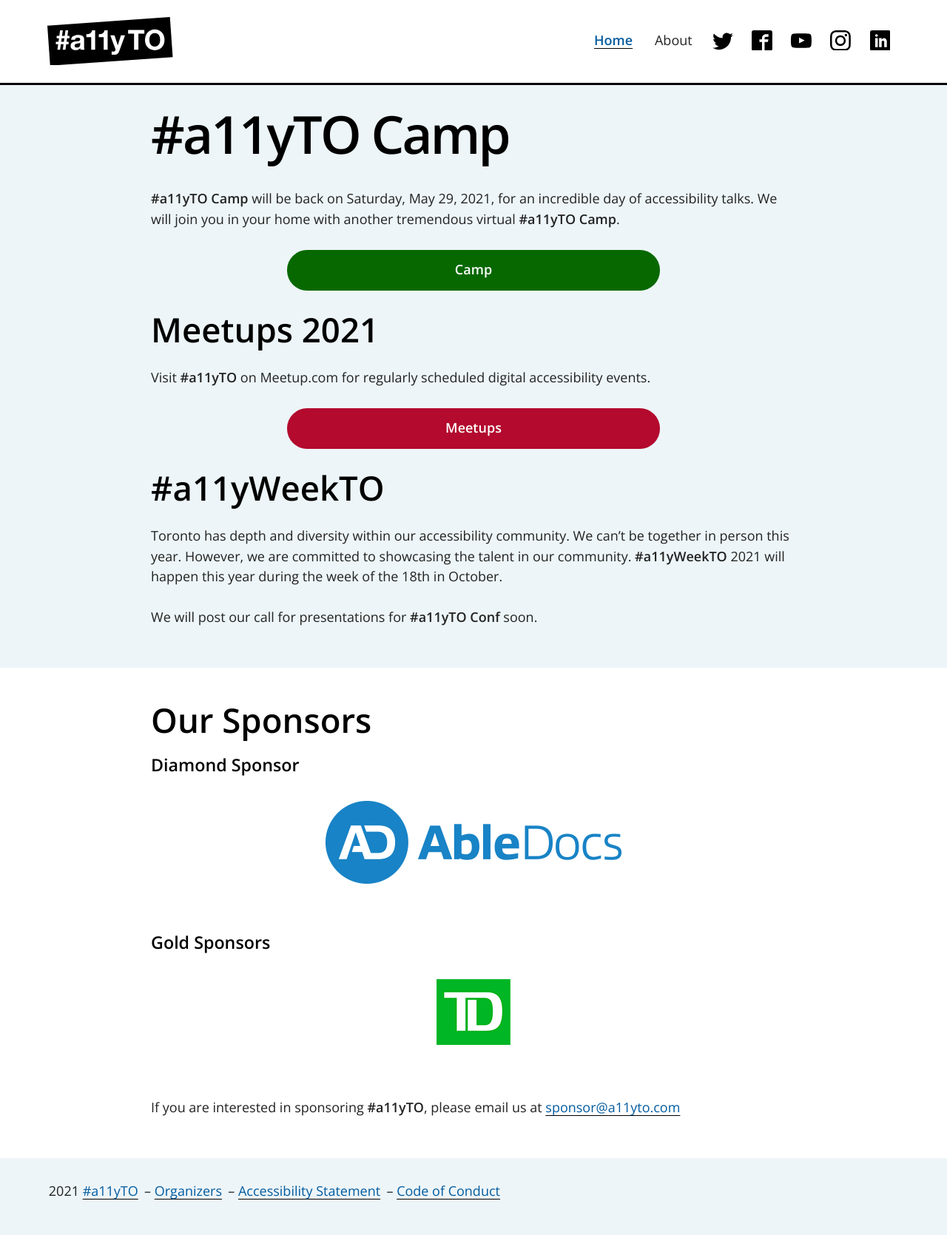
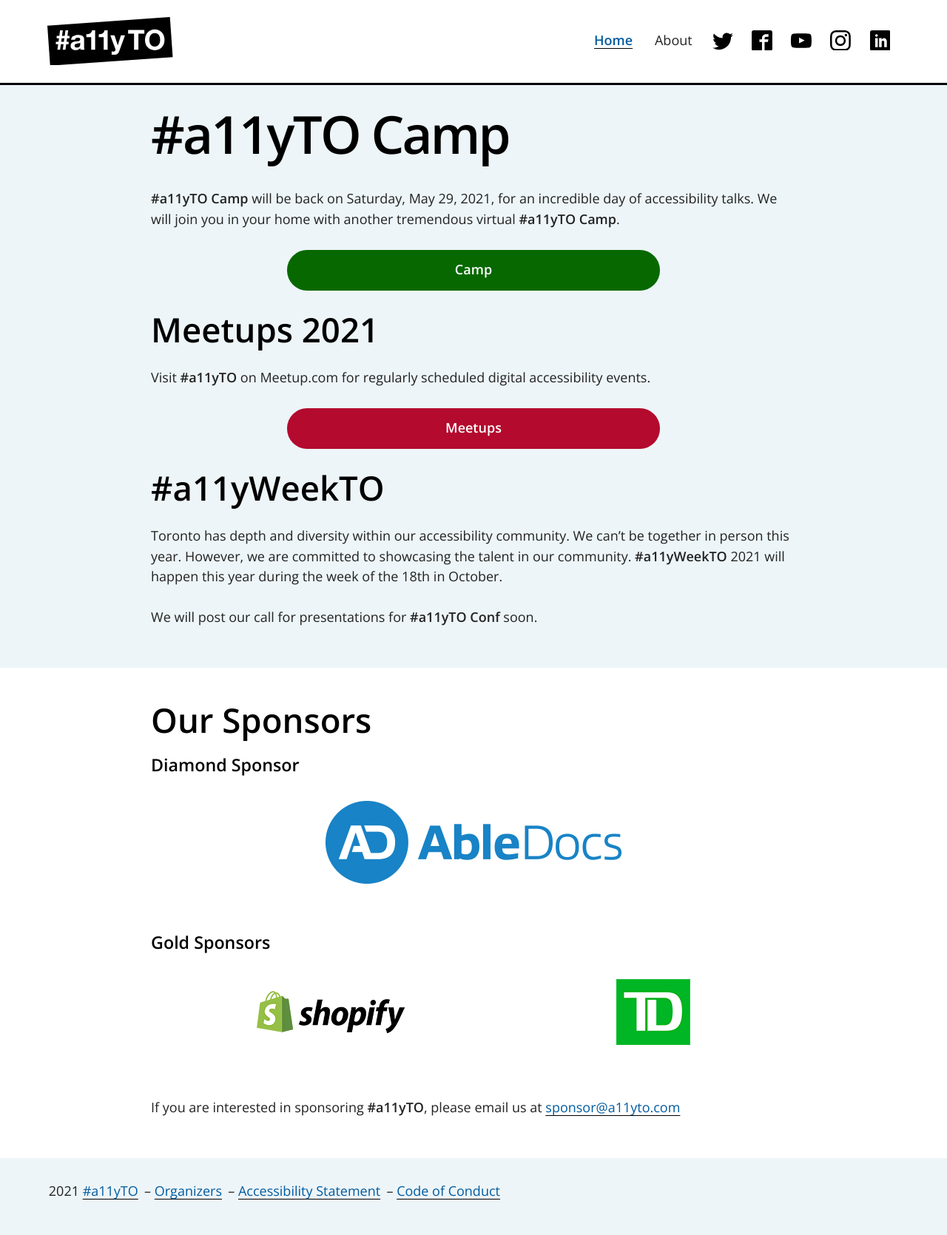
Before and after one commit to a11yTO/A11yTO-Main, a Jekyll site: the page built from index.html, in a window 1280 px wide. Shown: the whole page at 74% size. Built offline with Jekyll 4.4.1, drawn with Linux system fonts in a browser that asks for light colours.

Commit message:
Add Shopify as a Gold sponsor

```diff
--- a/_includes/sponsors.html
+++ b/_includes/sponsors.html
@@ -13,6 +13,9 @@
   <h3 class="sub-head">Gold Sponsors</h3>
   <div class="sponsors">
     <div>
+      <img src="/assets/sponsors/shopify_logo.png" alt="Shopify" class="logo" />
+    </div>
+    <div>
       <img src="/assets/sponsors/td-logo.png" alt="TD" class="logo" />
     </div>
   </div>
```
Also changed, not shown: assets/sponsors/shopify_logo.png (added).
